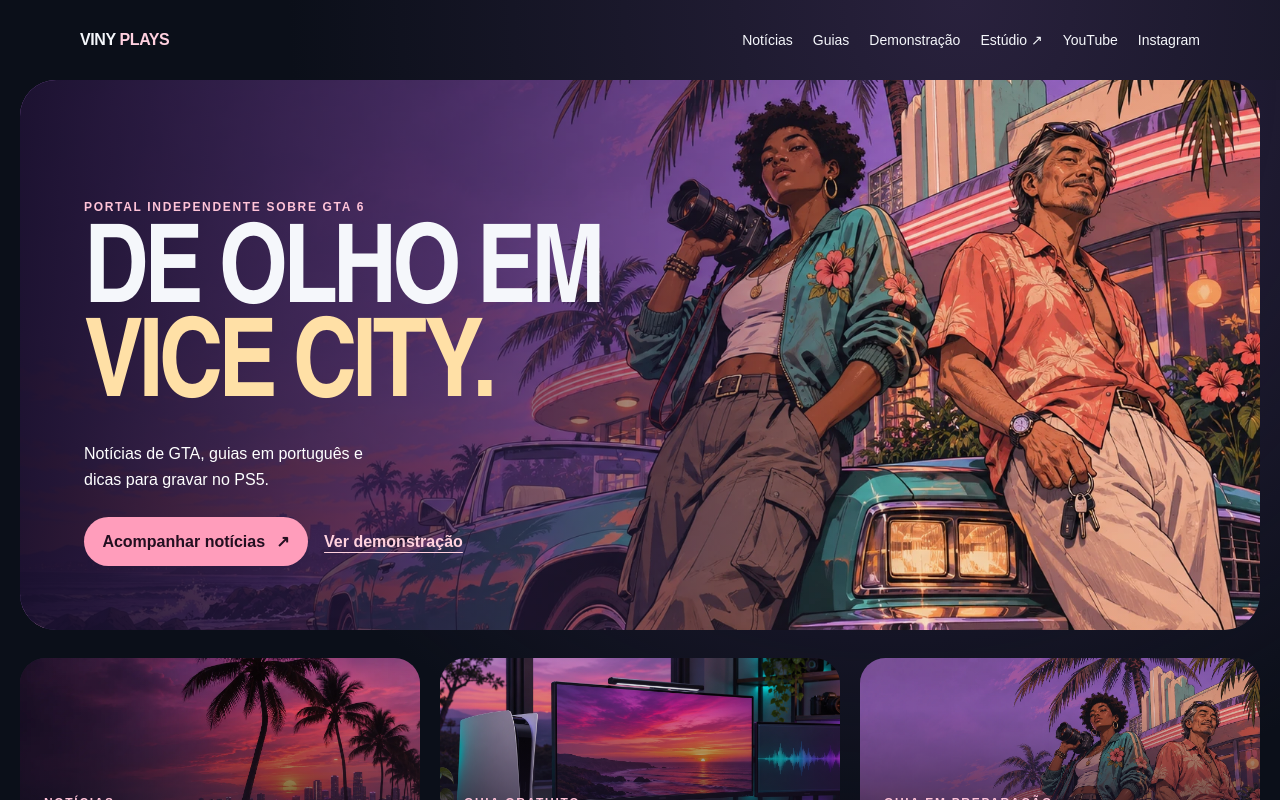
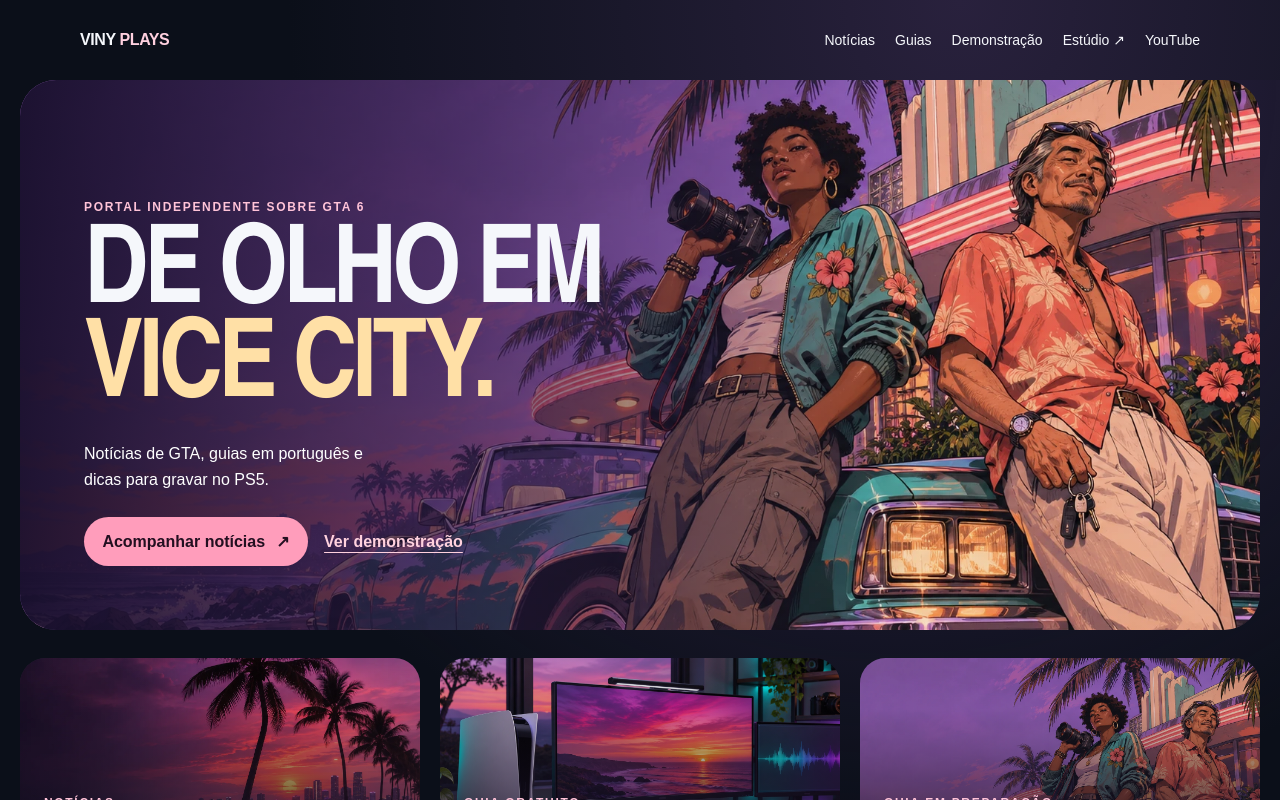
Before and after one commit to Vinicius-Barbosa-Santos/gta-creator-os, a Next.js app: page / in a window 1280 px wide. Shown: the top 800 px of the page. Built offline with nearby package versions, Linux system fonts and the light colour scheme.

Commit message:
fix: remove personal Instagram link from public site

```diff
--- a/app/site.ts
+++ b/app/site.ts
@@ -3,5 +3,4 @@ export const siteName = "Viny Plays";
 export const captureGuidePath = "/guias/gravar-gameplay-ps5-obs-mac";
 export const socialLinks = [
   { label: "YouTube", href: "https://www.youtube.com/@vinyplays-n2n" },
-  { label: "Instagram", href: "https://www.instagram.com/vinicius_santos3014/" },
 ];
```
